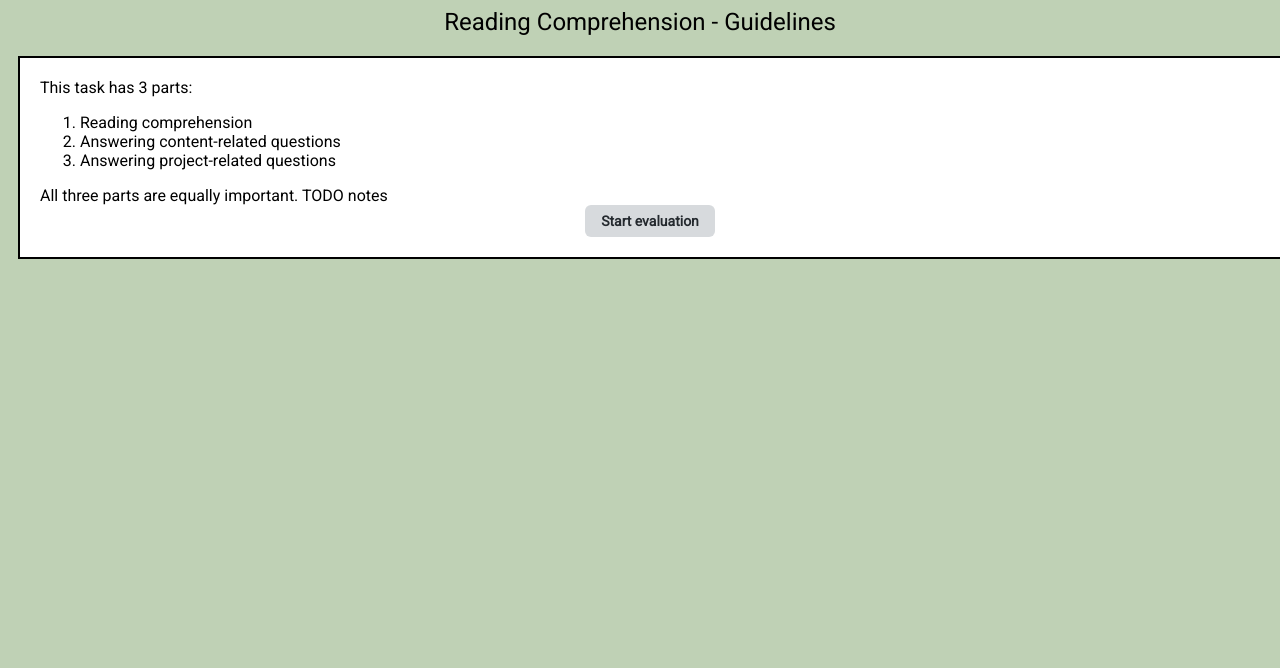
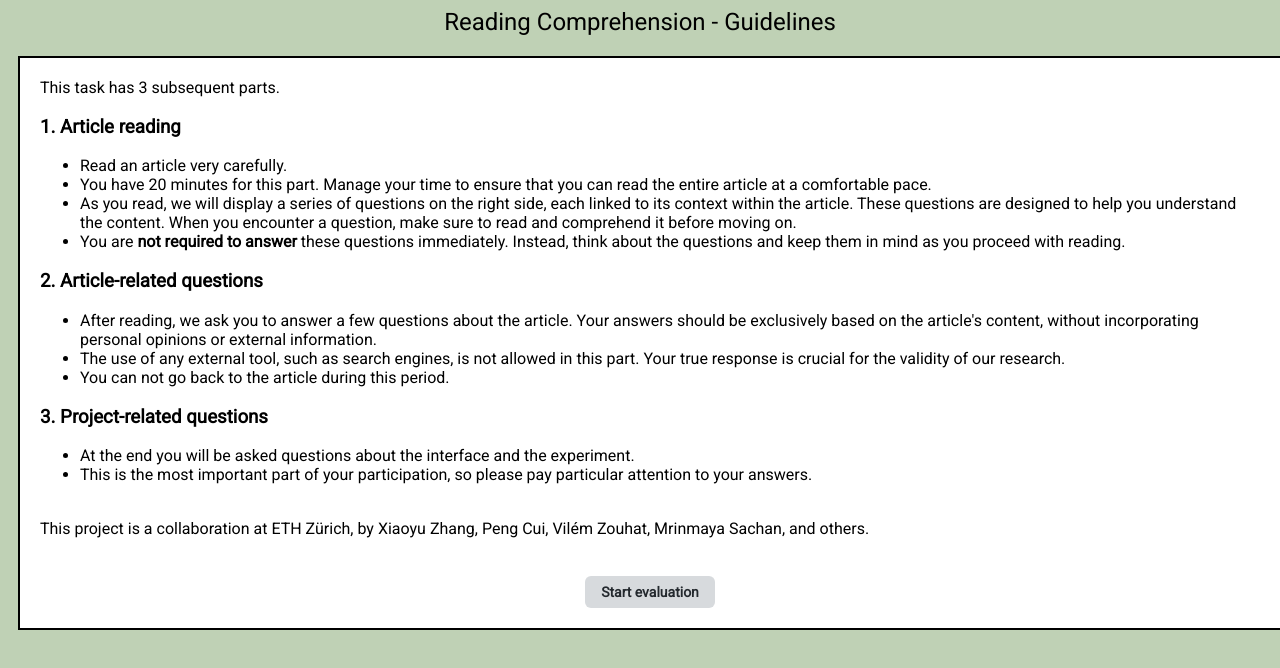
Before and after one commit to eth-lre/engage-your-readers, a website: page annotation_ui/web/instructions_1.html in a window 1280 px wide. Drawn offline with nearby package versions, Linux system fonts and the light colour scheme.

Commit message:
add instructions

```diff
--- a/annotation_ui/web/instructions_1.html
+++ b/annotation_ui/web/instructions_1.html
@@ -19,15 +19,34 @@
     <div style="margin-left: auto; margin-right: auto; font-size: x-large;">Reading Comprehension - Guidelines</div>
 
     <div id="instruction_area_big">
-        This task has 3 parts:
-        <ol>
-            <li>Reading comprehension</li>
-            <li>Answering content-related questions</li>
-            <li>Answering project-related questions</li>
-        </ol>
-        All three parts are equally important.
-        TODO notes
+        This task has 3 subsequent parts.
 
+        <h3>1. Article reading</h3>
+        <ul>
+            <li>Read an article very carefully.</li>
+            <li>You have 20 minutes for this part. Manage your time to ensure that you can read the entire article at a comfortable pace.</li>
+            <li>As you read, we will display a series of questions on the right side, each linked to its context within the article. These questions are designed to help you understand the content. When you encounter a question, make sure to read and comprehend it before moving on.</li>
+            <li>You are <b>not required to answer</b> these questions immediately. Instead, think about the questions and keep them in mind as you proceed with reading.</li>
+        </ul>
+
+        <h3>2. Article-related questions</h3>
+        <ul>
+            <li>After reading, we ask you to answer a few questions about the article. Your answers should be exclusively based on the article's content, without incorporating personal opinions or external information.</li>
+            <li>The use of any external tool, such as search engines, is not allowed in this part. Your true response is crucial for the validity of our research.</li>
+            <li>You can not go back to the article during this period.</li>
+        </ul>
+
+        <h3>3. Project-related questions</h3>
+        <ul>
+            <li>At the end you will be asked questions about the interface and the experiment.</li>
+            <li>This is the most important part of your participation, so please pay particular attention to your answers.</li>
+        </ul>
+
+        <br>
+        This project is a collaboration at ETH Zürich, by Xiaoyu Zhang, Peng Cui, Vilém Zouhat, Mrinmaya Sachan, and others.
+
+        <br>
+        <br>
         <br>
         <center>
             <input type="button" onclick="window.location='index.html'+window.location.search;" value="Start evaluation">
```
Also changed, not shown: annotation_ui/src/worker_website.ts (+28 -4 lines), annotation_ui/web/index.html (+4 -1 lines).
